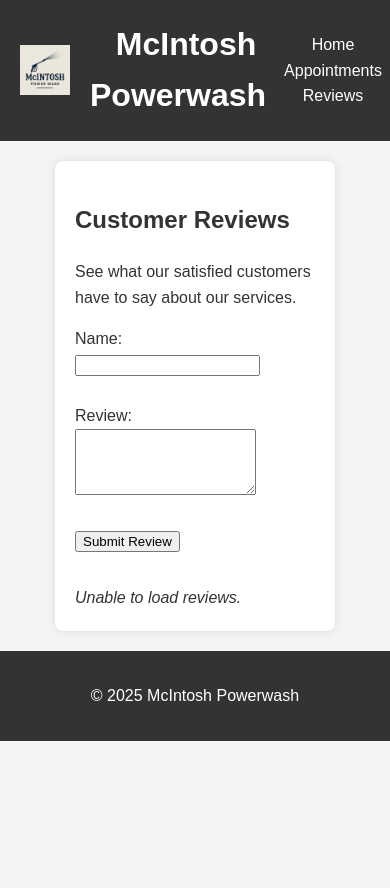
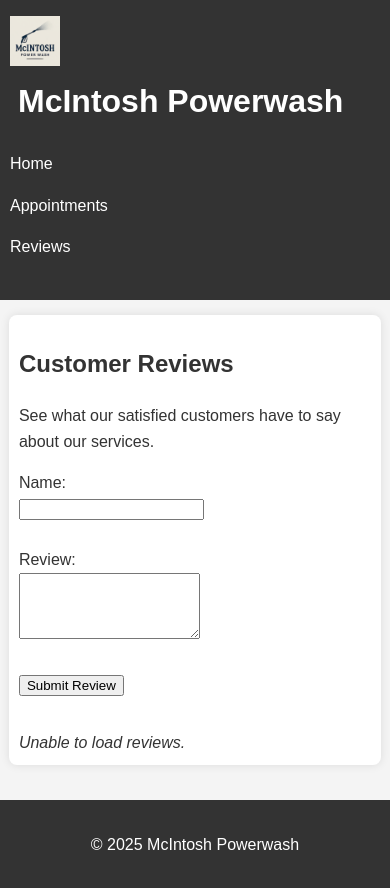
Before and after one commit to determantechhelp/mcintoshpowerwash-site, a plain HTML site: page reviews.html in a window 390 px wide. Before the commit the page ends 844 px from the top, so only its background shows below. Drawn offline with Linux system fonts and the light colour scheme; no server answers.

Commit message:
feat(ui): add mobile responsiveness and calendar long press delay
- Add media queries for mobile layout improvements including header, navigation, and form elements
- Implement longPressDelay option in calendar configuration to improve touch interaction

```diff
--- a/script.js
+++ b/script.js
@@ -37,6 +37,7 @@
         weekends: true,
         dayHeaderFormat: { weekday: 'short' },
         events,
+        longPressDelay: 10, // Add this line or adjust the value (e.g., 0 or 50)
         select: function (info) {
           const clickedDate = info.start.toISOString().split('T')[0];
           if (busyDays.has(clickedDate)) {
--- a/style.css
+++ b/style.css
@@ -196,3 +196,52 @@
     box-sizing: border-box;
     position: relative;
 }
+
+@media (max-width: 700px) {
+  header {
+    flex-direction: column;
+    align-items: flex-start;
+    text-align: left;
+    padding: 1rem 10px;
+  }
+  .header-logo {
+    margin-bottom: 10px;
+    margin-right: 0;
+  }
+  header nav ul {
+    display: flex;
+    flex-direction: column;
+    width: 100%;
+    padding: 0;
+  }
+  header nav ul li {
+    display: block;
+    margin: 8px 0;
+    text-align: left;
+  }
+  .main-container, #appointments {
+    width: 98vw;
+    margin: 0 auto;
+    padding: 5px;
+  }
+  section {
+    margin: 10px 0;
+    padding: 10px;
+  }
+  .about-flex {
+    flex-direction: column;
+    gap: 20px;
+  }
+  .about-image {
+    width: 180px;
+    height: 180px;
+  }
+  #calendar {
+    font-size: 0.95em;
+  }
+  #booking-form form input,
+  #booking-form form select,
+  #booking-form form textarea {
+    font-size: 1em;
+  }
+}
```
